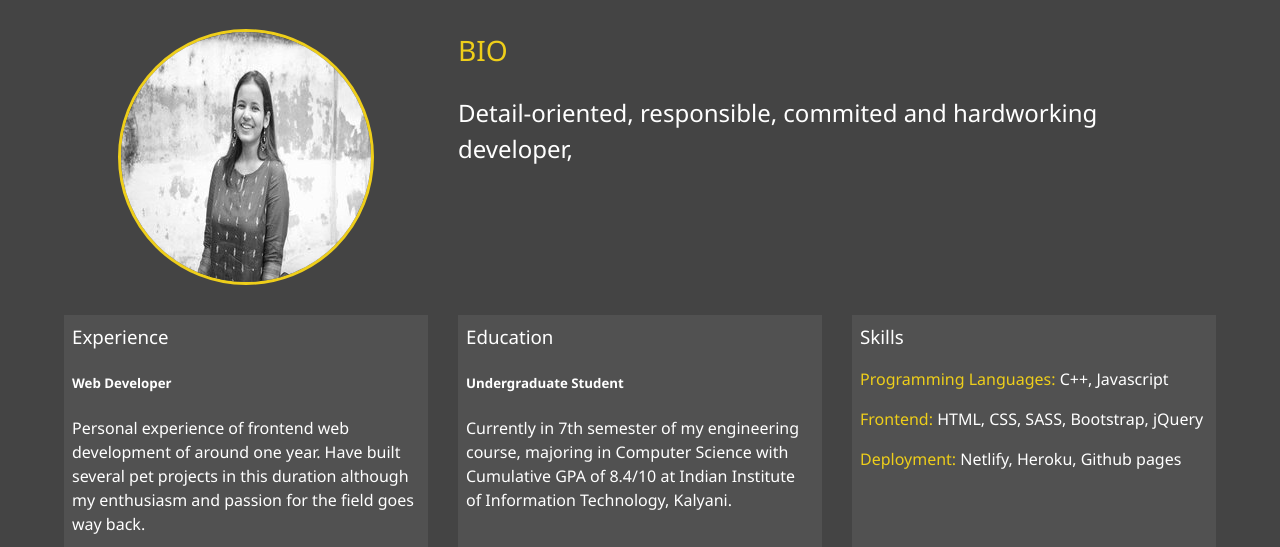
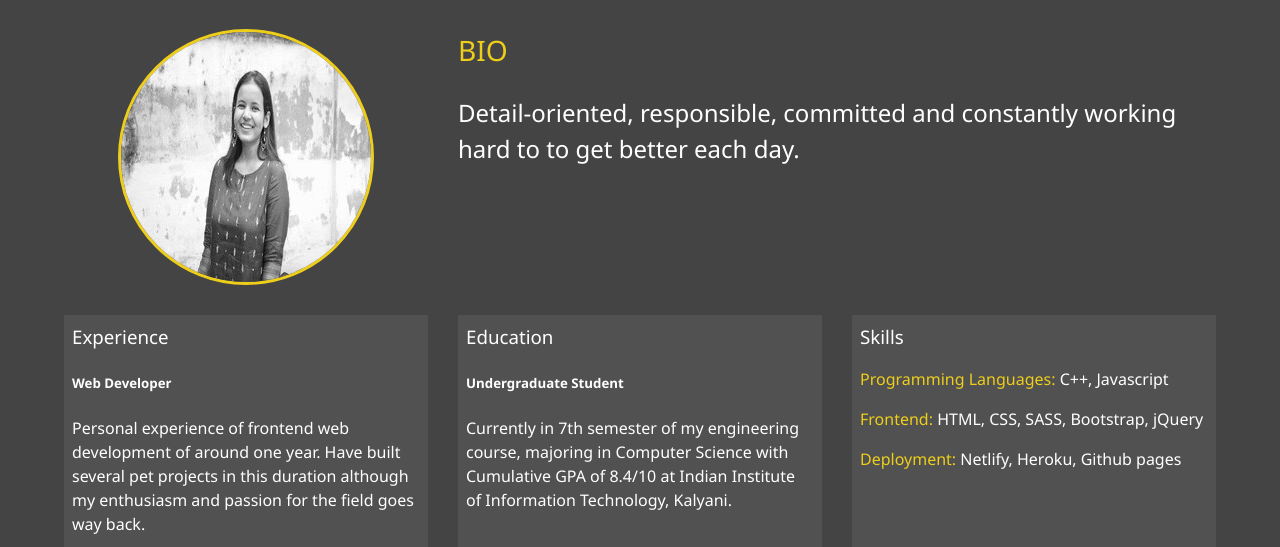
Before and after one commit to nancyanand2807/Portfolio-Website, a website: page dist/about.html in a window 1280 px wide. Shown: the part 253-800 px from the top of the page. Drawn offline with Linux system fonts and the light colour scheme.

Commit message:
Update about.html

```diff
--- a/dist/about.html
+++ b/dist/about.html
@@ -50,7 +50,8 @@
         <div class="bio">
           <h3 class="text-secondary">BIO</h3>
           <p>
-            Detail-oriented, responsible, commited and hardworking developer,
+            Detail-oriented, responsible, committed and constantly working hard
+            to to get better each day.
           </p>
         </div>
         <div class="job job-1">
```
